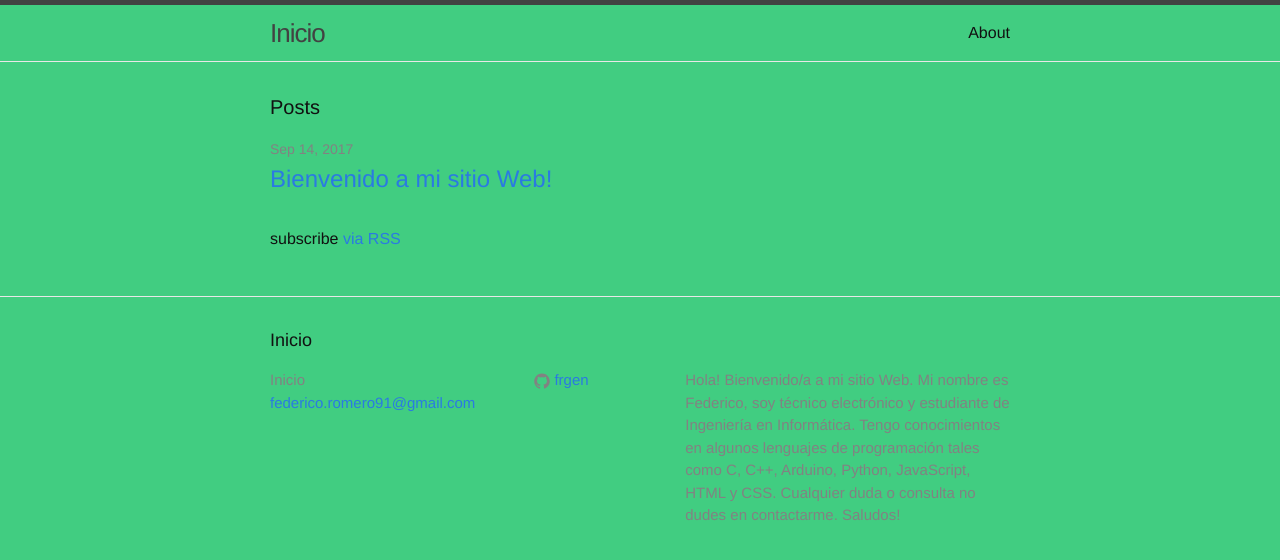
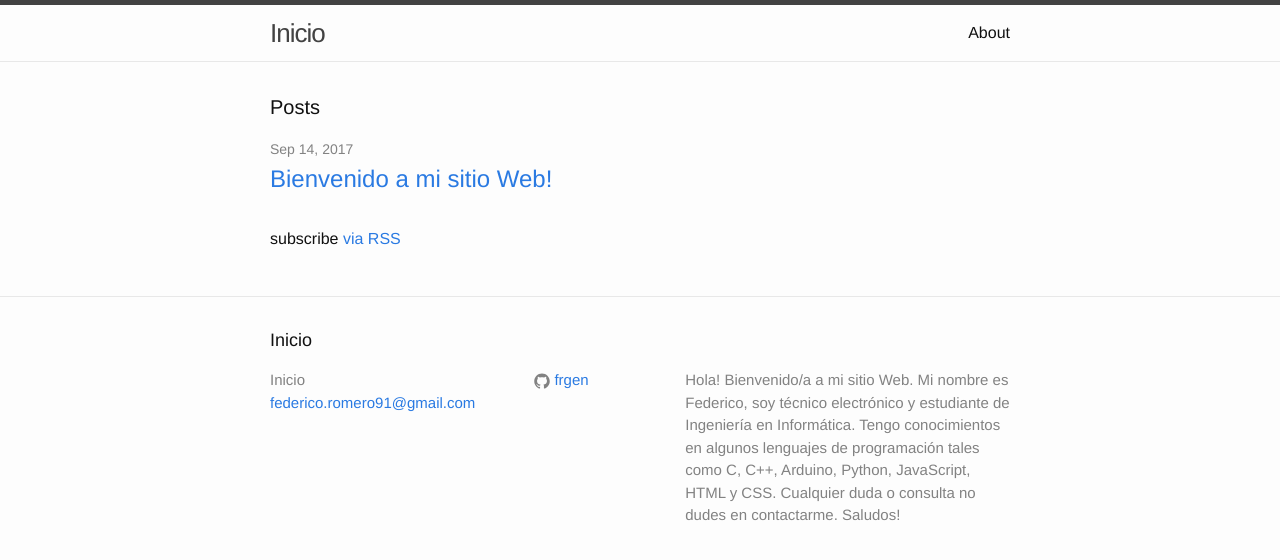
Before and after one commit to frgen/prueba-1, a Jekyll site: the page built from index.html, in a window 1280 px wide. Shown: the top 560 px of the page. Built offline with Jekyll 4.4.1, drawn with Linux system fonts in a browser that asks for light colours.

Commit message:
Update main.scss

```diff
--- a/css/main.scss
+++ b/css/main.scss
@@ -15,7 +15,7 @@ $base-line-height: 1.5;
 $spacing-unit:     30px;
 
 $text-color:       #111;
-$background-color: #41cd81;
+$background-color: #fdfdfd;
 $brand-color:      #2a7ae2;
 
 $grey-color:       #828282;
```
